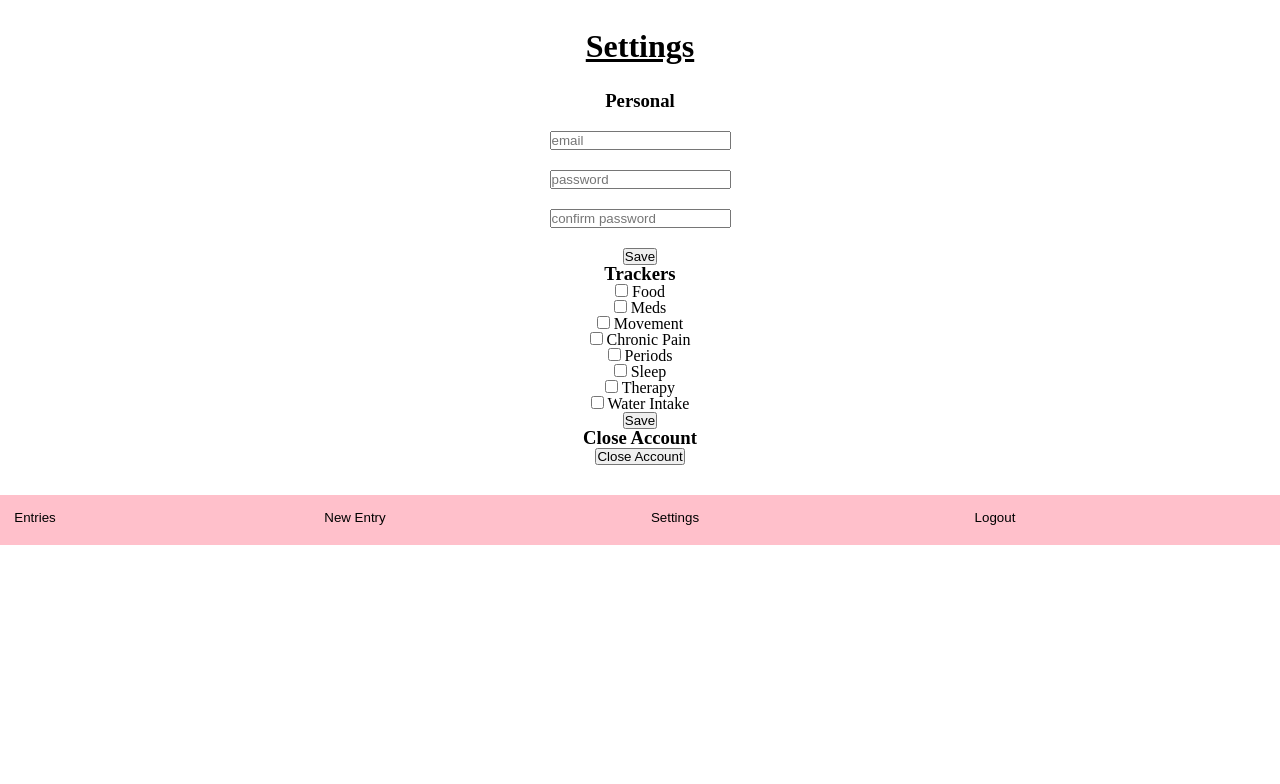
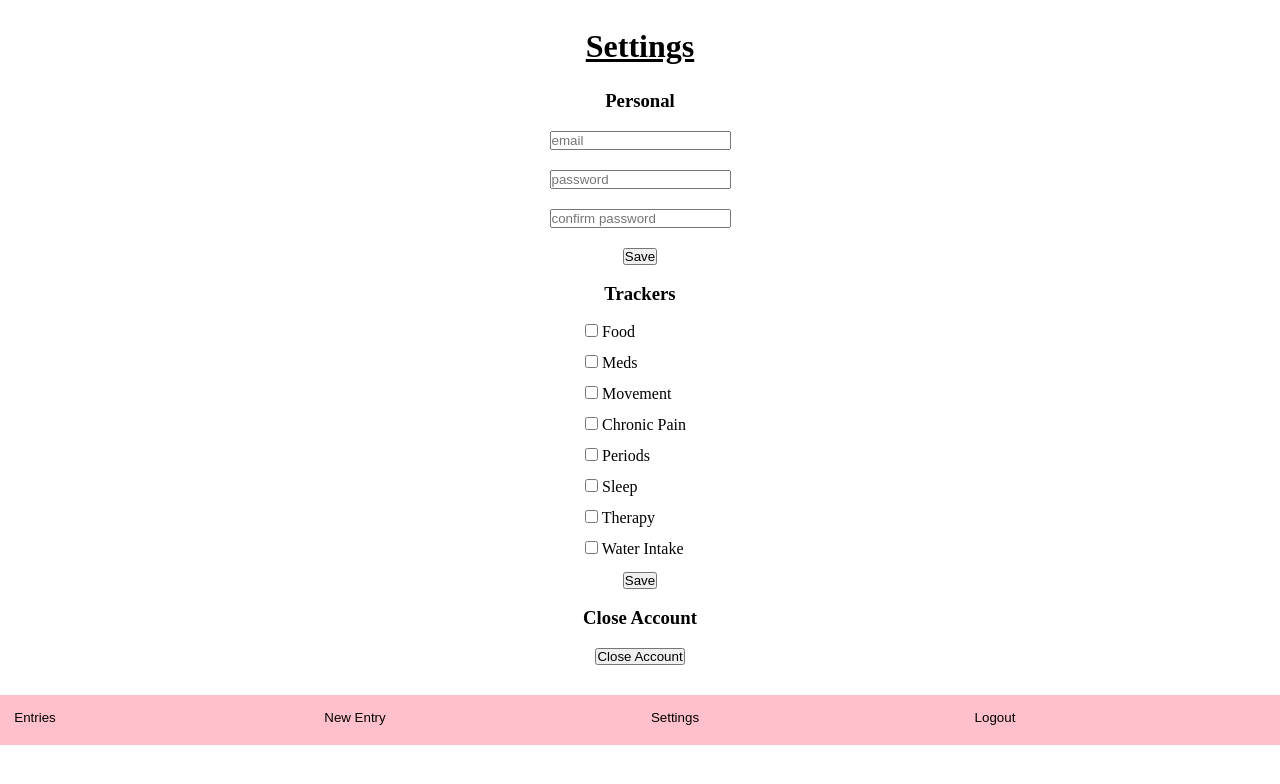
Before and after one commit to AwrenNuit/mood-tracker, a React (Create React App) app: page /settings in a window 1280 px wide. Shown: the top 784 px of the page. Built offline with nearby package versions, Linux system fonts and the light colour scheme; no server answers; a web font is replaced by a local one.

Commit message:
set checkbox container width, left aligned checkboxes, set h3 margins

```diff
--- a/src/components/App/App.css
+++ b/src/components/App/App.css
@@ -15,8 +15,15 @@ h1 {
   margin: 30px;
 }
 
+h3 {
+  margin: 20px;
+}
+
 .checkbox-container {
+  width: 110px;
+  text-align: left;
   display: block;
+  margin: 15px 0;
 }
 
 .main-container {
```
